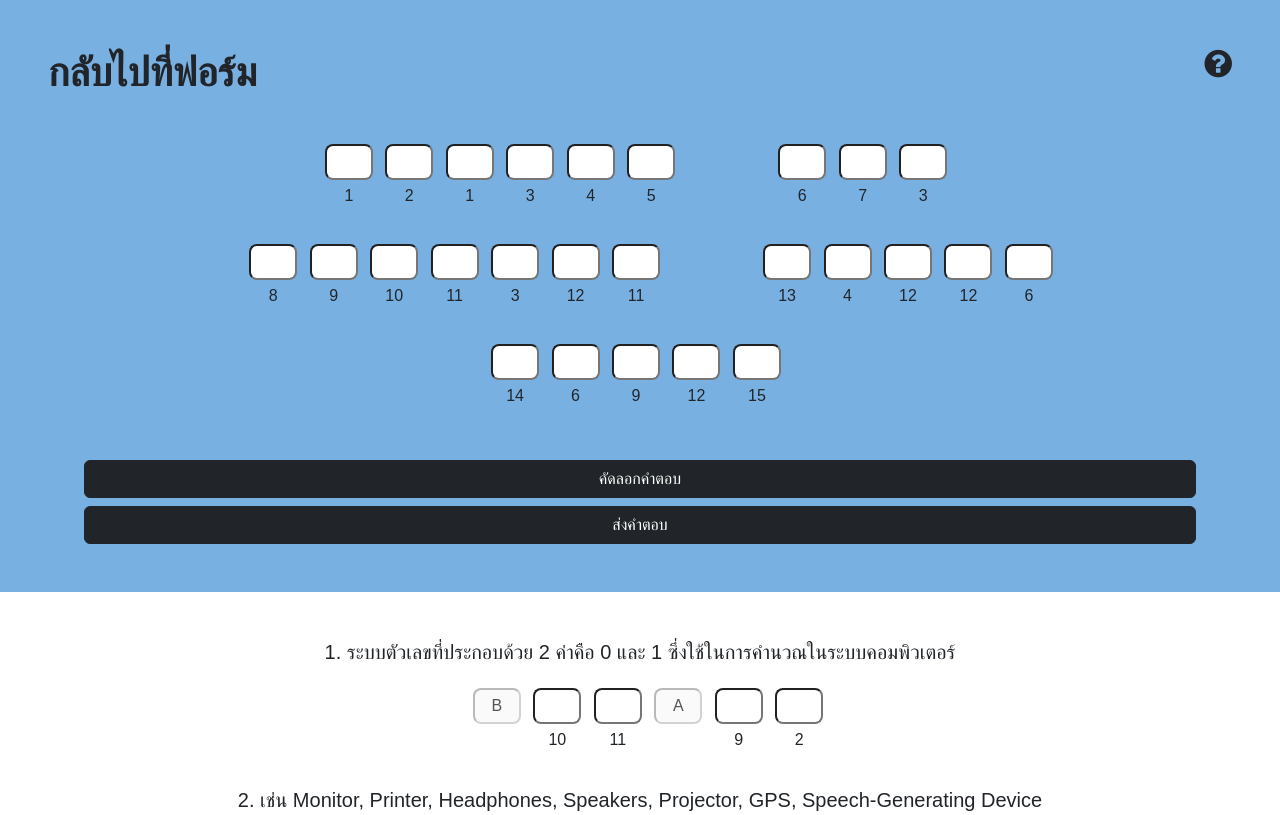
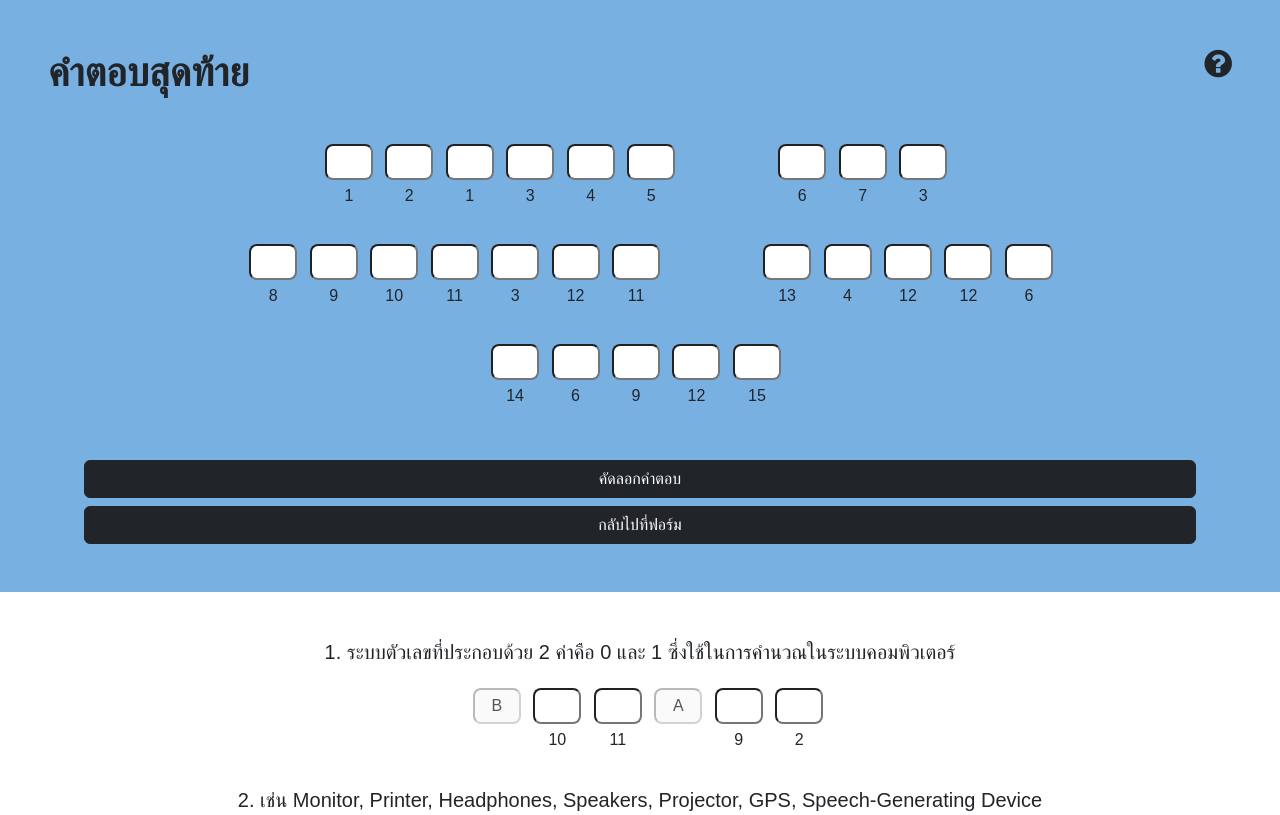
Before and after one commit to Piinxluna/IT_PuzzleGame, a plain HTML site: page index.html in a window 1280 px wide. Shown: the top 815 px of the page. Drawn offline with nearby package versions, Linux system fonts and the light colour scheme; a web font is replaced by a local one.

Commit message:
าคับพี่

```diff
--- a/index.html
+++ b/index.html
@@ -57,7 +57,7 @@
   <div class="blue-background p-5">
     <i class="tutorial-button fa fa-question-circle fa-2x float-end" aria-hidden="true" data-bs-toggle="modal"
       data-bs-target="#tutorial-modal"></i>
-    <h1 class="fw-bold mb-3">กลับไปที่ฟอร์ม</h1>
+    <h1 class="fw-bold mb-3">คำตอบสุดท้าย</h1>
     <form action="#">
       <div class="ans-block row mx-md-5 mx-0">
         <div class="col-xxl-4 col-xl-5 col-lg-7 col-md-12">
@@ -125,7 +125,7 @@
       </div>
       <div class="row pt-3 px-3 px-md-5">
         <button id="copy-ans-btn" class="btn btn-dark mb-2" onclick="copyAnswer()">คัดลอกคำตอบ</button>
-        <a role="button" class="btn btn-dark" href="https://forms.gle/vLtipLZ6B6vFhdA6A" target="_blank">ส่งคำตอบ</a>
+        <a role="button" class="btn btn-dark" href="https://forms.gle/vLtipLZ6B6vFhdA6A" target="_blank">กลับไปที่ฟอร์ม</a>
       </div>
     </form>
   </div>
```
